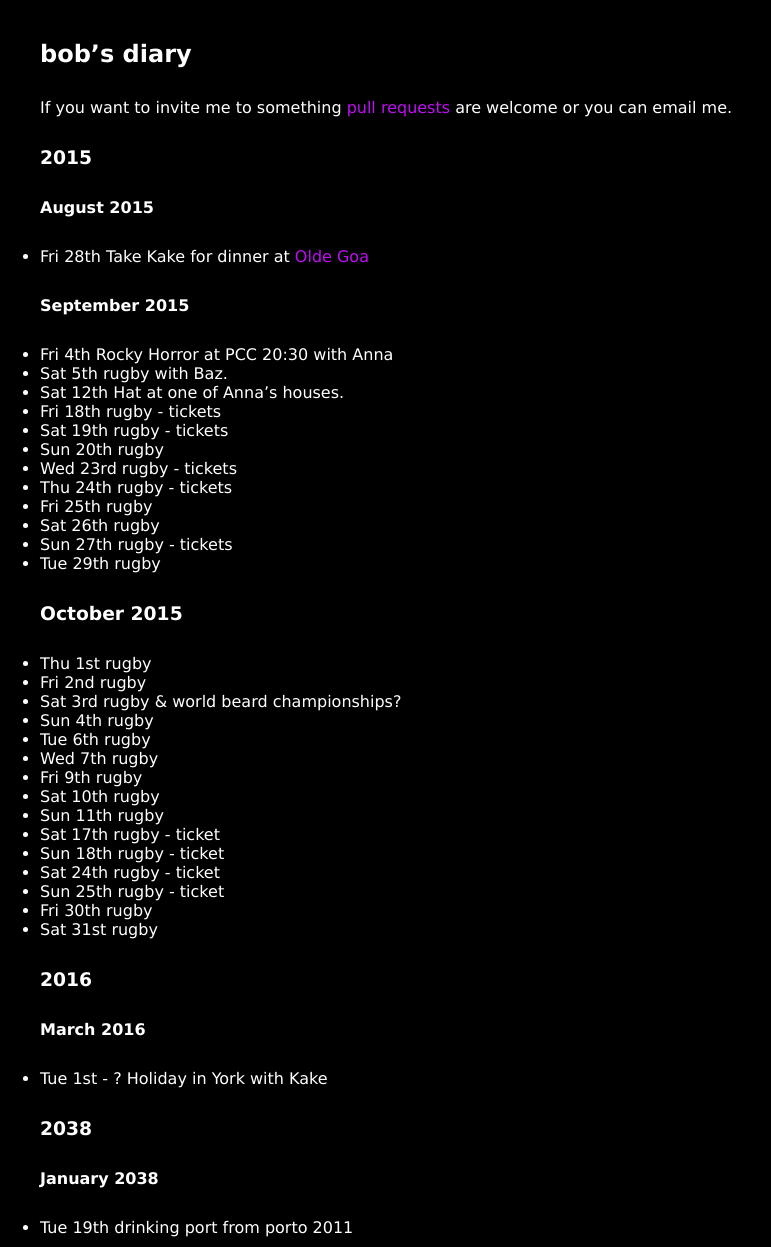
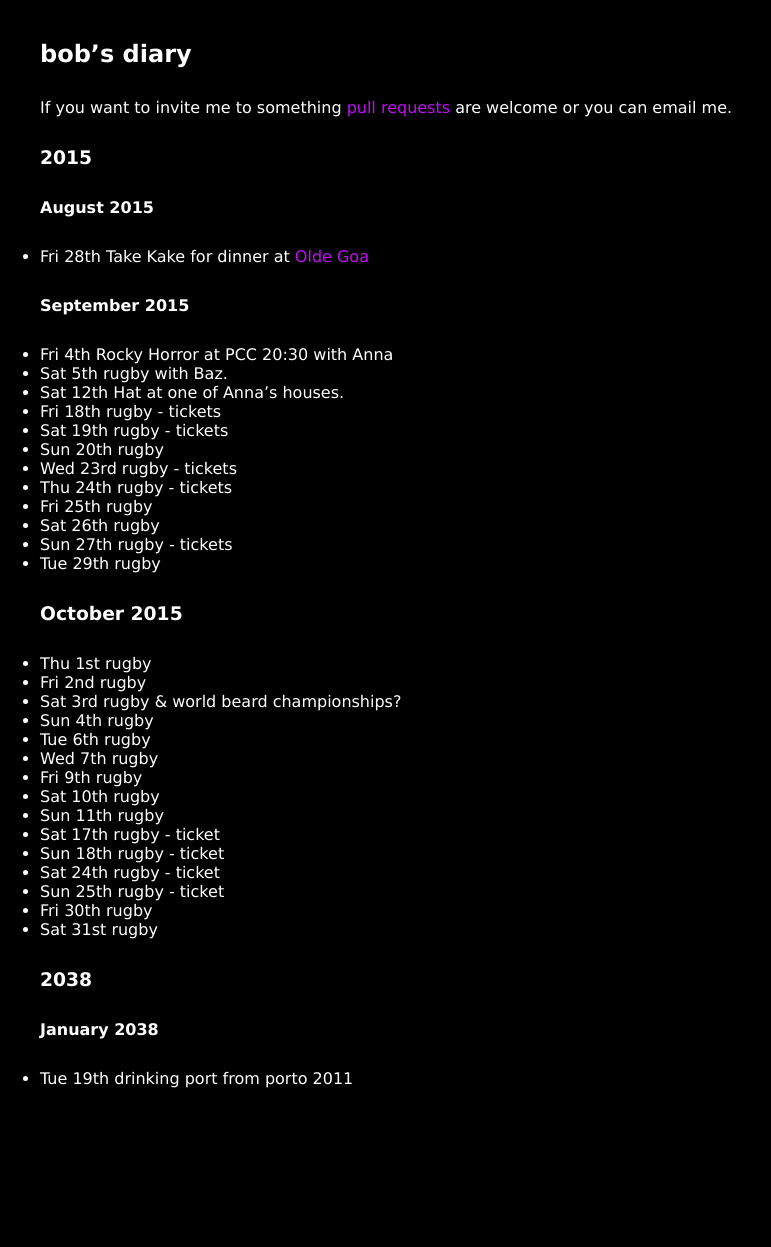
Before and after one commit to rjw1/randomness.org.uk, a Jekyll site: the page built from diary/index.md, in a window 1280 px wide. Shown: the whole page, without its empty margins (0-771 px from the left). Built offline with Jekyll 4.4.1, drawn with Linux system fonts in a browser that asks for light colours; Markdown is read by kramdown in place of the engine named in the settings; after the commit the page ends 1098 px from its top, so only the background shows below that.

Commit message:
Cancel York holiday as discussed

```diff
--- a/diary/index.md
+++ b/diary/index.md
@@ -47,12 +47,6 @@ are welcome or you can email me.
 * Fri 30th rugby
 * Sat 31st rugby
 
-### 2016 ###
-
-#### March 2016 ####
-
-* Tue 1st - ? Holiday in York with Kake
-
 ### 2038 ###
 
 #### January 2038 ####
```
